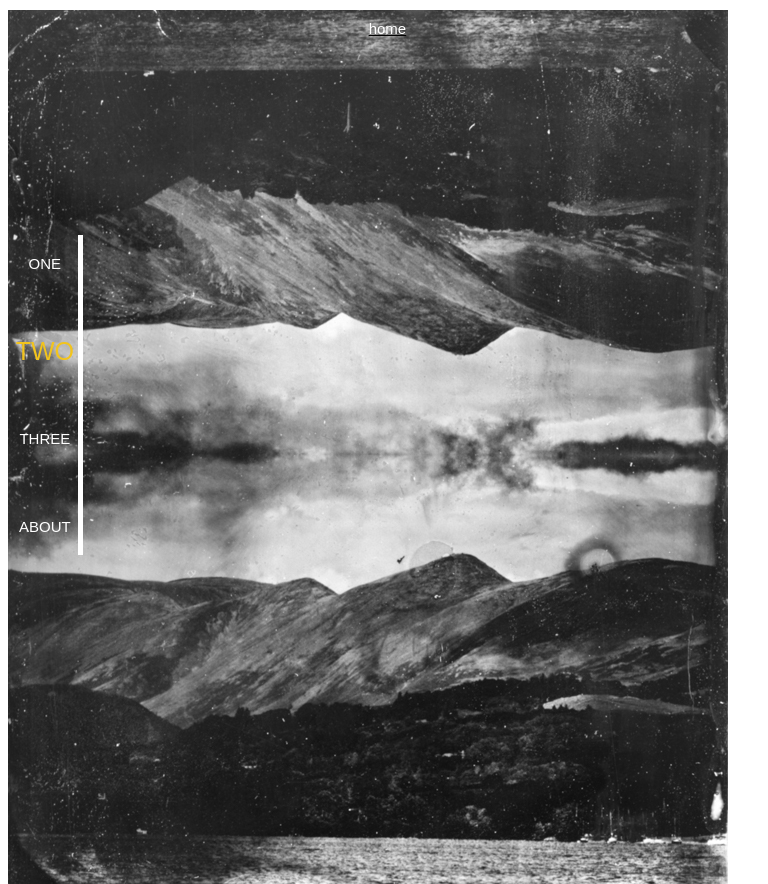
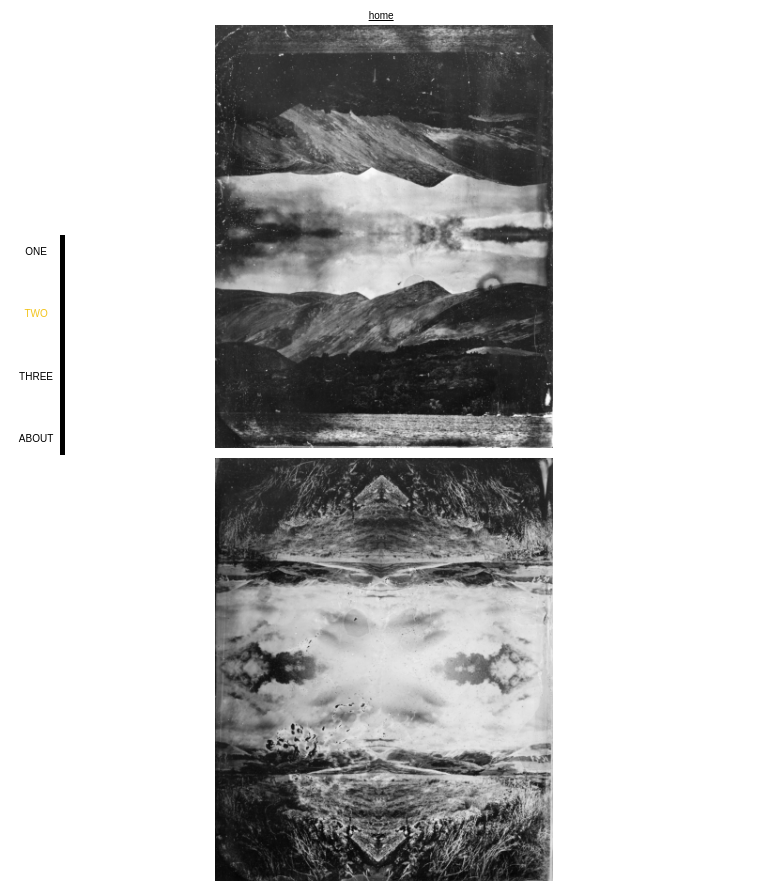
Before and after one commit to awaz525/awaz525.github.io, a plain HTML site: page two.html in a window 768 px wide. Shown: the top 884 px of the page. Drawn offline with Linux system fonts and the light colour scheme; a web font is replaced by a local one.

Commit message:
Made images responsive

```diff
--- a/about.css
+++ b/about.css
@@ -122,7 +122,32 @@ a:hover {
 }
 
 @media screen and (max-width: 1024px) and (min-width: 768px) {
+    .home {
+        color: black;
+    }
+
+    .one.html {
+        color: white;
+    }
+
+    .three.html {
+        color: white;
+    }
+
+    .about.html {
+        color: white;
+    }
+
+    a:visited {
+        color: none;
+    }
+
+    a:hover {
+        color: #F2C41D;
+    }
+
     .line {
+        background-color: white;
         height: 320px;
     }
 
@@ -134,7 +159,34 @@ a:hover {
         font-size: 15px;
     }
 
-    .image1 {
-        width: ;
+    .description {
+        top: 100px;
     }
 }
+
+@media screen and (max-width: 768px) {
+    .description {
+        font-size: 15px;
+        top: 10px;
+    }
+
+    a {
+        font-size: 10px;
+    }
+
+    .navbar {
+        height: 250px;
+    }
+
+    .line {
+        height: 220px;
+    }
+
+    .home {
+        top: 5px;
+    }
+
+    .about {
+        font-size: 10px;
+    }
+}
--- a/one.css
+++ b/one.css
@@ -113,20 +113,16 @@ a:hover {
 
 .image1 {
     z-index: 1;
-    position: relative;
     margin: auto;
     margin-top: 0;
     margin-bottom: 0;
-    top: 0;
-    left: 0;
-    width: 100vw;
 }
 
 .image2 {
     z-index: 1;
     margin: auto;
     margin-top: 0;
-    top: 1080px;
+
 }
 
 .image3 {
@@ -188,6 +184,11 @@ a:hover {
     grid-column: 2/3;
 }
 
+.responsive {
+    width: 100%;
+    height: auto;
+}
+
 
 @media screen and (max-width: 1024px) and (min-width: 768px) {
     .line {
@@ -202,7 +203,30 @@ a:hover {
         font-size: 15px;
     }
 
-    .image1 {
-        max-width: 100vw;
+}
+
+@media screen and (max-width: 768px) {
+    .description {
+        font-size: 15px;
+    }
+
+    a {
+        font-size: 10px;
+    }
+
+    .navbar {
+        height: 250px;
+    }
+
+    .line {
+        height: 220px;
+    }
+
+    .home {
+        top: 5px;
+    }
+
+    .one {
+        font-size: 10px;
     }
 }
--- a/style.css
+++ b/style.css
@@ -159,3 +159,38 @@ a:hover {
         font-size: 15px;
     }
 }
+
+@media screen and (max-width: 768px) {
+    .title {
+        display: block;
+        margin-left: auto;
+        margin-right: auto;
+    }
+
+    .firstname {
+        font-size: 70px;
+    }
+
+    .lastname {
+        font-size: 35px;
+        letter-spacing: 8px;
+    }
+
+    a {
+        font-size: 10px;
+    }
+
+    .navbar {
+        height: 250px;
+        top: 100px;
+    }
+
+    .line {
+        height: 220px;
+    }
+
+    .home {
+        font-size: 25px;
+        margin: auto;
+    }
+}
--- a/two.css
+++ b/two.css
@@ -110,37 +110,33 @@ a:hover {
     z-index: 10;
 }
 
+.images {
+    margin: auto;
+    position: relative;
+}
+
 .image1 {
     z-index: 1;
-    position: relative;
     margin: auto;
-    margin-top: 100px;
-    top: 0;
-    display: block;
+    margin-top: 65px;
 }
 
 .image2 {
     z-index: 1;
     margin: auto;
     margin-top: 100px;
-    top: 1080px;
-    display: block;
 }
 
 .image3 {
     z-index: 1;
     margin: auto;
     margin-top: 100px;
-    top: 1080px;
-    display: block;
 }
 
 .image4 {
     z-index: 1;
     margin: auto;
     margin-top: 100px;
-    top: 1080px;
-    display: block;
 }
 
 .description {
@@ -160,9 +156,12 @@ a:hover {
     grid-column: 2/3;
 }
 
-.images {
-    max-width: 40vw;
-    margin: auto;
+.responsive {
+    width: 45%;
+    height: auto;
+    display: block;
+    margin-left: auto;
+    margin-right: auto;
 }
 
 @media screen and (max-width: 1024px) and (min-width: 768px) {
@@ -177,35 +176,6 @@ a:hover {
     a {
         font-size: 15px;
     }
-
-    .images {
-        max-width: 95vw;
-        margin: auto;
-    }
-
-    .one.html {
-        color: white;
-    }
-
-    .three.html {
-        color: white;
-    }
-
-    .about.html {
-        color: white;
-    }
-
-    a:visited {
-        color: white;
-    }
-
-    a:hover {
-        color: #F2C41D;
-    }
-
-    .line {
-        background-color: white;
-    }
 }
 
 @media screen and (max-width: 768px) {
@@ -215,7 +185,7 @@ a:hover {
     }
 
     .image1 {
-        margin-top: 10px;
+        margin-top: 25px;
     }
 
     .image2 {
@@ -232,19 +202,27 @@ a:hover {
         margin-top: 10px;
     }
 
-    a {
-        color: white;
+    .description {
+        font-size: 15px;
     }
 
-    a:visited {
-        color: white;
+    a {
+        font-size: 10px;
     }
 
-    a:hover {
-        color: #F2C41D;
+    .navbar {
+        height: 250px;
     }
 
     .line {
-        background-color: white;
+        height: 220px;
+    }
+
+    .home {
+        top: 5px;
+    }
+
+    .two {
+        font-size: 10px;
     }
 }
--- a/two.html
+++ b/two.html
@@ -21,16 +21,16 @@
     </div>
     <div class="images">
         <div class="image1">
-            <img src="/img/tintype1.jpg" alt="tintype1">
+            <img src="/img/tintype1.jpg" alt="tintype1" class="responsive">
         </div>
         <div class="image2">
-            <img src="/img/tintype2.jpg" alt="tintype2">
+            <img src="/img/tintype2.jpg" alt="tintype2" class="responsive">
         </div>
         <div class="image3">
-            <img src="/img/tintype3.jpg" alt="tintype3">
+            <img src="/img/tintype3.jpg" alt="tintype3" class="responsive">
         </div>
         <div class="image4">
-            <img src="/img/tintype4.jpg" alt="tintype4">
+            <img src="/img/tintype4.jpg" alt="tintype4" class="responsive">
         </div>
     </div>
     <div class="description">
```
Also changed, not shown: one.html (+8 -8 lines), three.html (+4 -4 lines), three.css.
